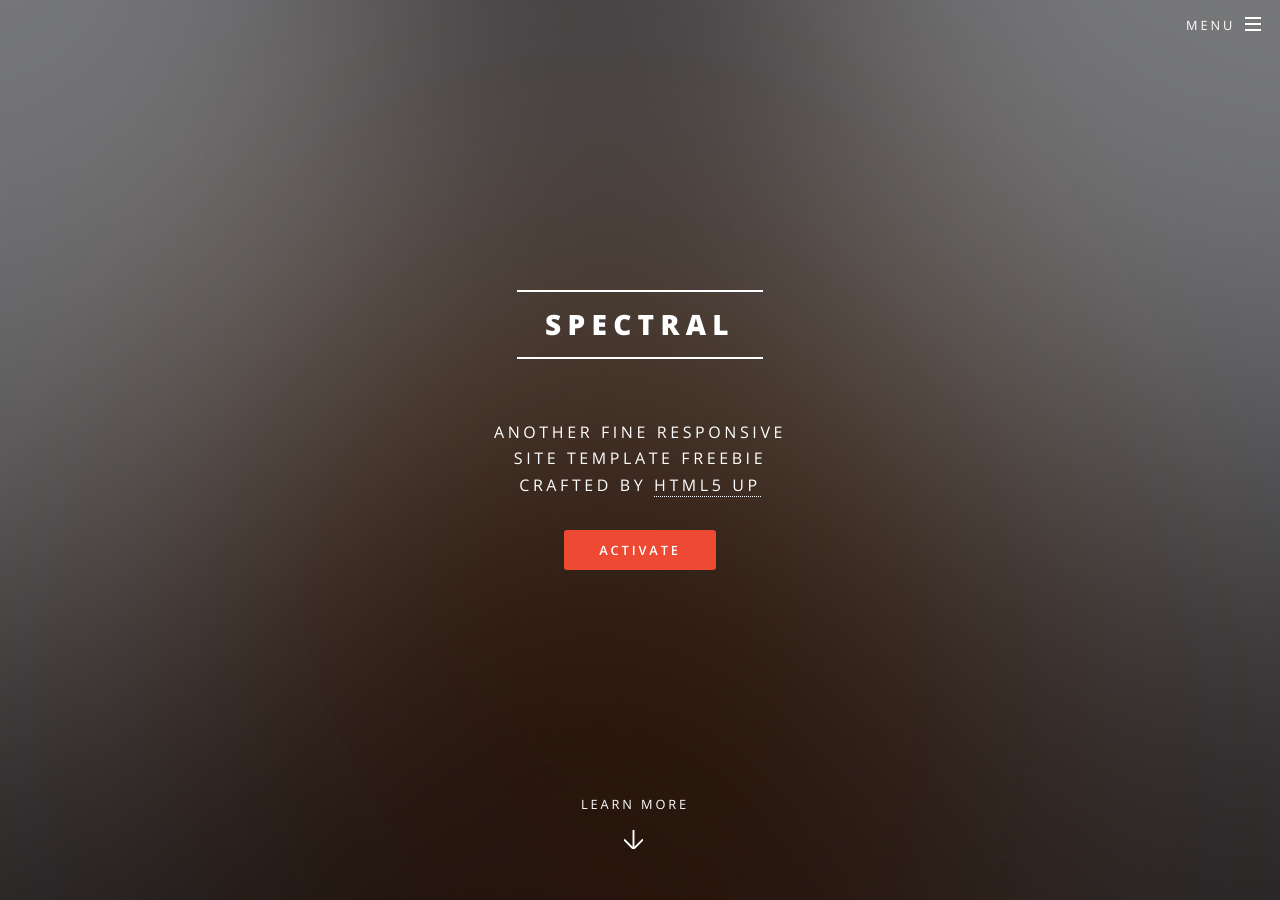
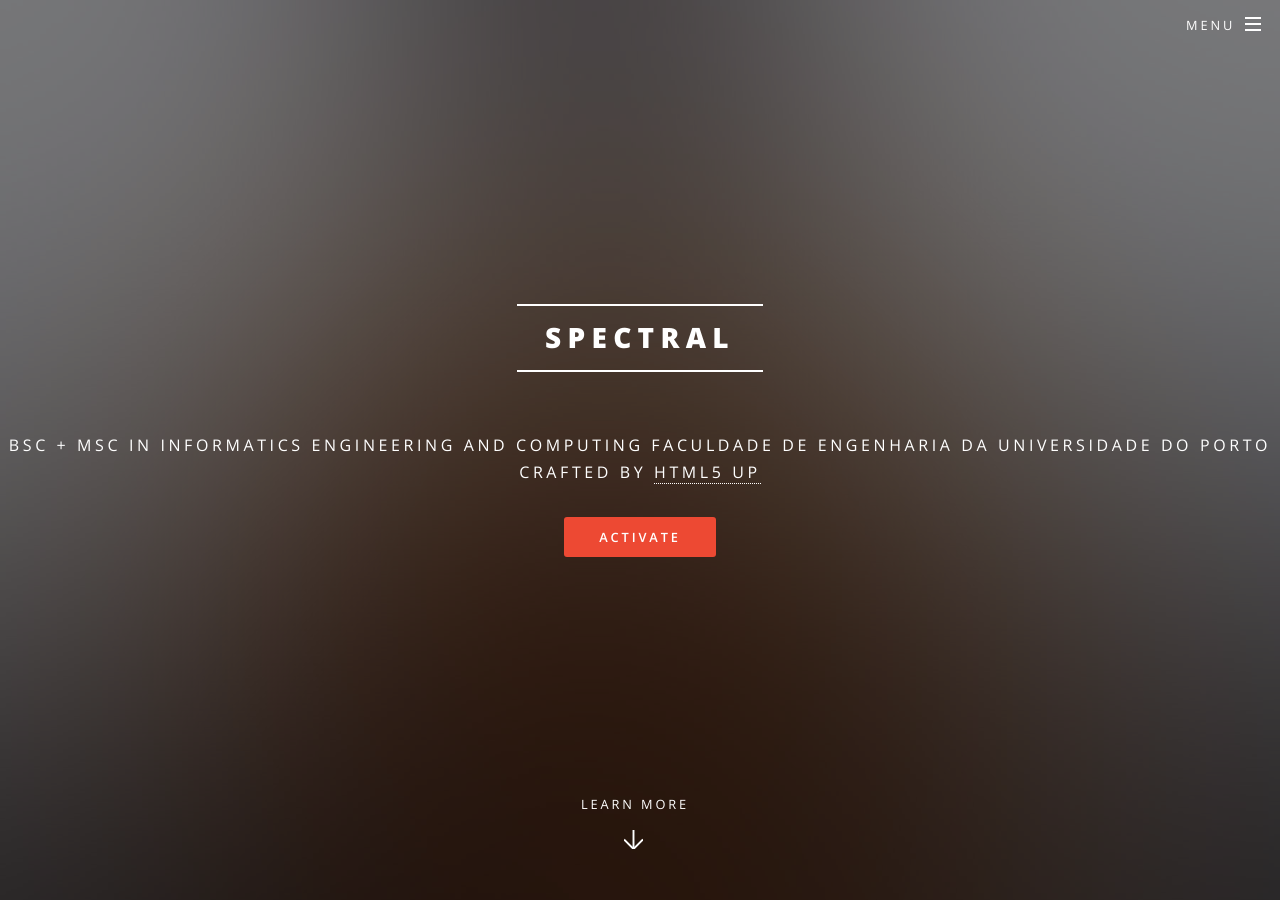
Before and after one commit to marques999/marques999.github.io, a Jekyll site: the page built from index.html, in a window 1280 px wide and 900 px high. Built offline with Jekyll 4.4.1, drawn with Linux system fonts in a browser that asks for light colours; some of the changed text lies outside the part shown.

Commit message:
Updated _config.yml

```diff
--- a/_config.yml
+++ b/_config.yml
@@ -1,59 +1,34 @@
 # Welcome to Jekyll!
 #
-
-# Site settings
 title: Spectral
 description: |
-  Another fine responsive
-  site template freebie
+  BSc + MSc in Informatics Engineering and Computing
+  Faculdade de Engenharia da Universidade do Porto
   crafted by [HTML5 UP](http://html5up.net)
-owner: Your Name # or company name
-first_published: 2016 # if migrating another site, the year of your first publish
-email: your-email@domain.com
-baseurl: "" # the subpath of your site, e.g. /blog
-url: "http://yourdomain.com" # the base hostname & protocol for your site
+owner: Diogo Marques
+first_published: 2017
+email: marques999@gmail.com
+baseurl: ""
+url: "https://marques999.github.io"
 social:
-  twitter: https://twitter.com/<username>
-  github: https://github.com/<username>
-  linkedin-square: https://linkedin.com/in/<username>
-  facebook-official: https://facebook.com/<username>
-  google-plus-square: https://plus.google.com/u/0/+<username>
+  twitter: https://twitter.com/xmarques999
+  github: https://github.com/marques999
+  linkedin-square: https://linkedin.com/in/diogo-marques-a98290130/
+  facebook-official: https://facebook.com/marques999
+  google-plus-square: https://plus.google.com/u/0/114006488892497372994
   #email: /contact/
-  #flickr:
-  #instagram:
-  #youtube-square:
   #spotify:
   #stack-overflow:
   #vimeo:
   #reddit:
-  #stubleupon:
-  #delicious:
-  #pied-piper:
-  #digg:
-  #soundcloud:
   #deviantart:
-  #angellist:
-  #tumblr-square:
   #stackexchange:
-  #weibo:
   #trello:
-  #foursquare:
-  #linux:
   #bitbucket-square:
-  #vk:
   #slack:
-  #vine:
-  #weixin:
   #yelp:
-  #skyatlas:
   #leanpub:
   #connectdevelop:
   #ils:
-  #forumbee:
-  #tripadvisor:
-  #amazon:
 
-# Build settings
 markdown: kramdown
-#sass:
-#  style: compressed
```
